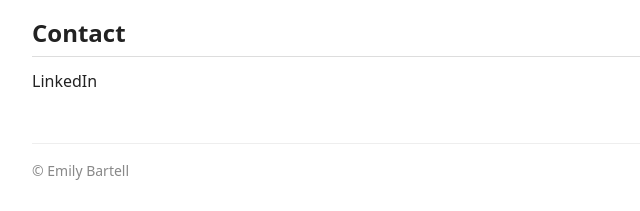
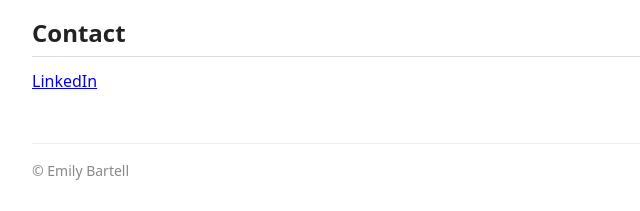
Before and after one commit to emilybartell06/Portfolio, a plain HTML site: page index.html in a window 1280 px wide. Shown: the part 848-1059 px from the top of the page, 232-872 px from the left. Drawn offline with Linux system fonts and the light colour scheme.

Commit message:
update contact section to correct link

```diff
--- a/index.html
+++ b/index.html
@@ -66,7 +66,7 @@
       <h2>Contact</h2>
       <!-- TODO: Replace href="#" with a real link (e.g., mailto:you@example.com or your LinkedIn URL) -->
       <!-- TODO: Replace the link text with something descriptive, e.g. "Email me" or "LinkedIn" -->
-      <p><a https://www.linkedin.com/in/emily-bartell/>LinkedIn</a></p>
+      <p><a href="https://www.linkedin.com/in/emily-bartell/"">LinkedIn</a></p>
     </section>
 
   </main>
```
